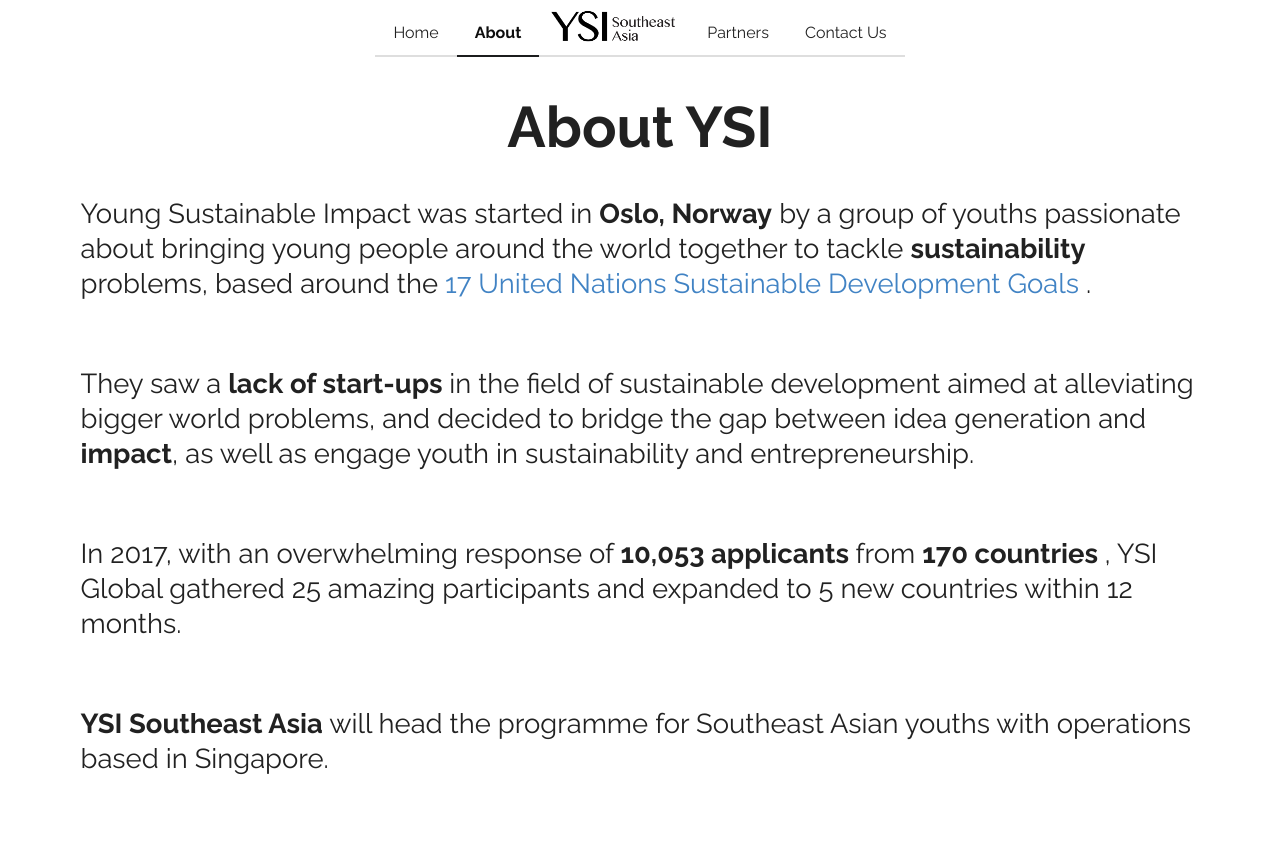
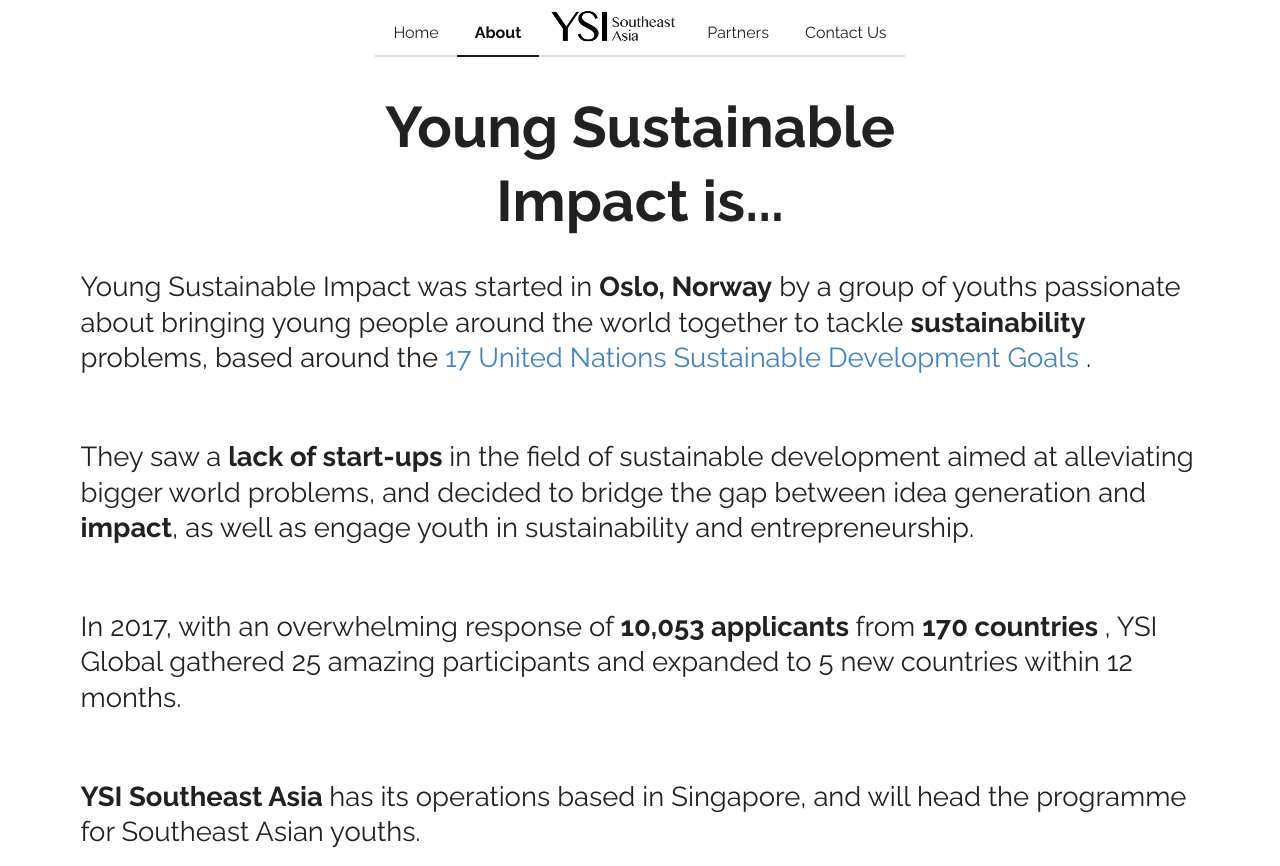
Before and after one commit to frizensami/ysi-website, a Flask app: page /about in a window 1280 px wide. Before the commit the page ends 775 px from the top, so only its background shows below. Run offline with Flask 2, Linux system fonts and the light colour scheme.

Commit message:
Change About header and last line

```diff
--- a/templates/about.html
+++ b/templates/about.html
@@ -30,7 +30,7 @@
 <div class="ui container">
 <div class="ui vertical masthead center aligned segment">
    <div class="ui padded text container" >
-       <h1 class="ui header" style="margin-top: 0.3em;"> About YSI </h1>
+       <h1 class="ui header" style="margin-top: 0.3em;"> Young Sustainable Impact is... </h1>
     </div>
 </div>
 </div>
@@ -50,7 +50,7 @@
     </h2>
     <br>
     <h2 style="font-weight: lighter">
-        <span style="font-weight:bold"> YSI Southeast Asia </span> will head the programme for Southeast Asian youths with operations based in Singapore.
+        <span style="font-weight:bold"> YSI Southeast Asia  </span> has its operations based in Singapore, and will head the programme for Southeast Asian youths.
     </h2>
 </div>
 </div>
```
